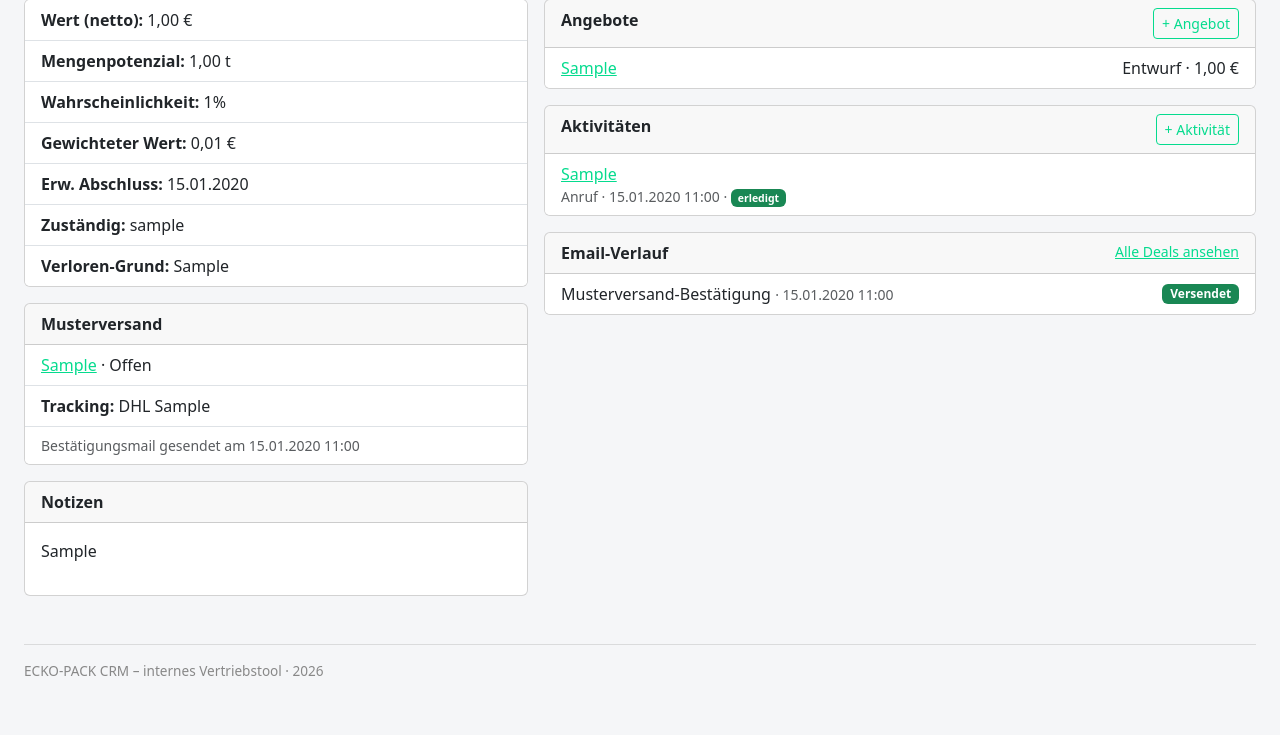
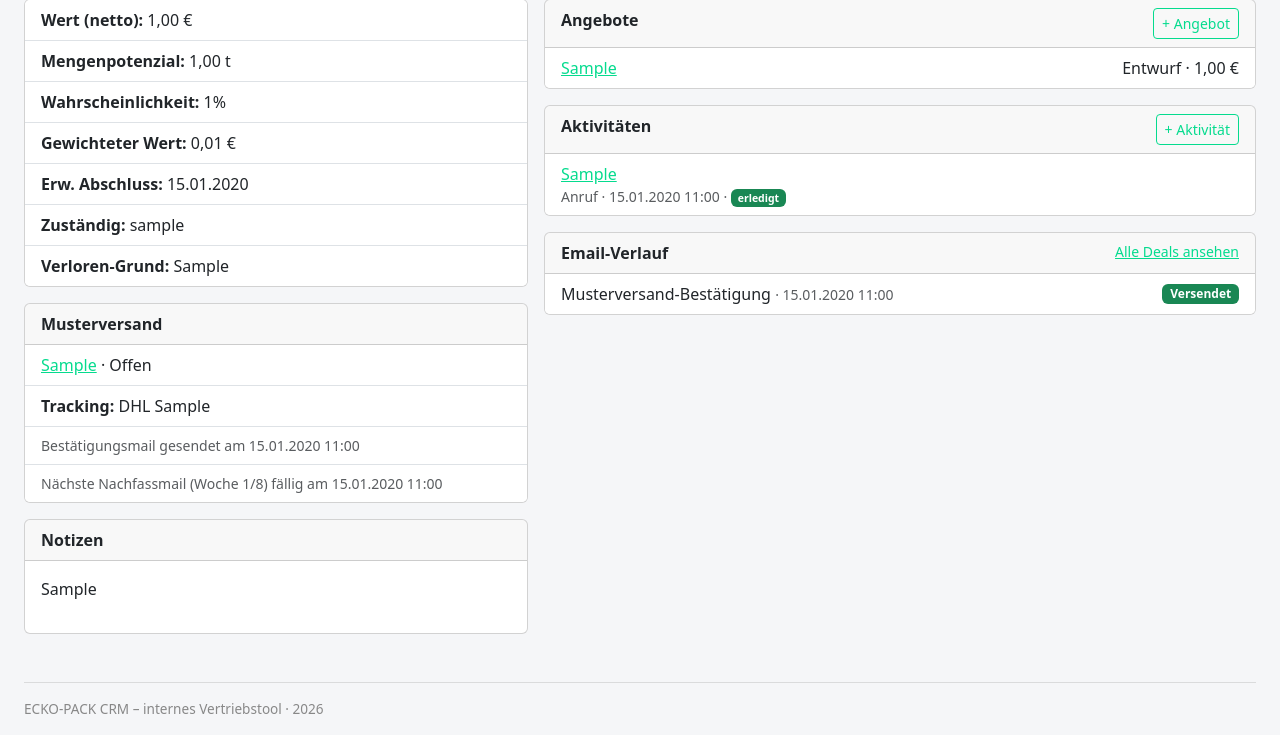
Before and after one commit to eckopack/crm, a Django app: page /deals/1/ in a window 1280 px wide; the page is wider, and only the part inside the window is pictured. Shown: the part 218-953 px from the top of that part. Before the commit the page ends 894 px from the top of that part, so only its background shows below. Run offline with Django 5.2, Linux system fonts and the light colour scheme; a user stored in the database is signed in; tables that the repository leaves empty hold one stand-in row (values such as "Sample post").

Commit message:
Deal-Detail: naechste faellige Nachfassmail anzeigen
Reine Anzeige-Ergaenzung (kein Verhaltens-Change), auf Wunsch von Bjoern
nach seinem Live-Test von PR #18: die 8-woechige Musterbox-Nachfasskette
war fuer seinen Testdeal korrekt aktiv und fuer den 27.10. vorgemerkt,
aber bisher nirgends im CRM selbst sichtbar - nur im Django-Admin
(MusterboxNachfassStatus-Liste). Die Email-Uebersicht zeigt nur bereits
versendete/fehlgeschlagene Mails, keine geplanten.

Zeigt jetzt in der bestehenden "Musterversand"-Karte auf der Deal-
Detailseite, solange deal.musterbox_nachfass_status.aktiv ist:
"Naechste Nachfassmail (Woche X/8) faellig am <Datum>".

Hinweis (unveraendert, siehe bestehende Doku in nurture.py/render.yaml):
der tatsaechliche Versand erfolgt weiterhin nur ueber den woechentlichen
Cron-Lauf (montags), das hier angezeigte Faelligkeitsdatum kann also bis
zu 6 Tage vor dem tatsaechlichen Versandzeitpunkt liegen.

Co-Authored-By: Claude Sonnet 5 <noreply@anthropic.com>
Claude-Session: https://claude.ai/code/session_017NuCzmsLBxysTxn98sm2vo

```diff
--- a/vertrieb/templates/vertrieb/deal_detail.html
+++ b/vertrieb/templates/vertrieb/deal_detail.html
@@ -81,6 +81,12 @@
                     Bestätigungsmail gesendet am {{ musterversand.bestaetigungsmail_gesendet_am|date:"d.m.Y H:i" }}
                 </li>
                 {% endif %}
+                {% if deal.musterbox_nachfass_status.aktiv %}
+                <li class="list-group-item text-muted small">
+                    Nächste Nachfassmail (Woche {{ deal.musterbox_nachfass_status.naechste_woche }}/8) fällig am
+                    {{ deal.musterbox_nachfass_status.naechster_versand_am|date:"d.m.Y H:i" }}
+                </li>
+                {% endif %}
             </ul>
         </div>
         {% endif %}
```
